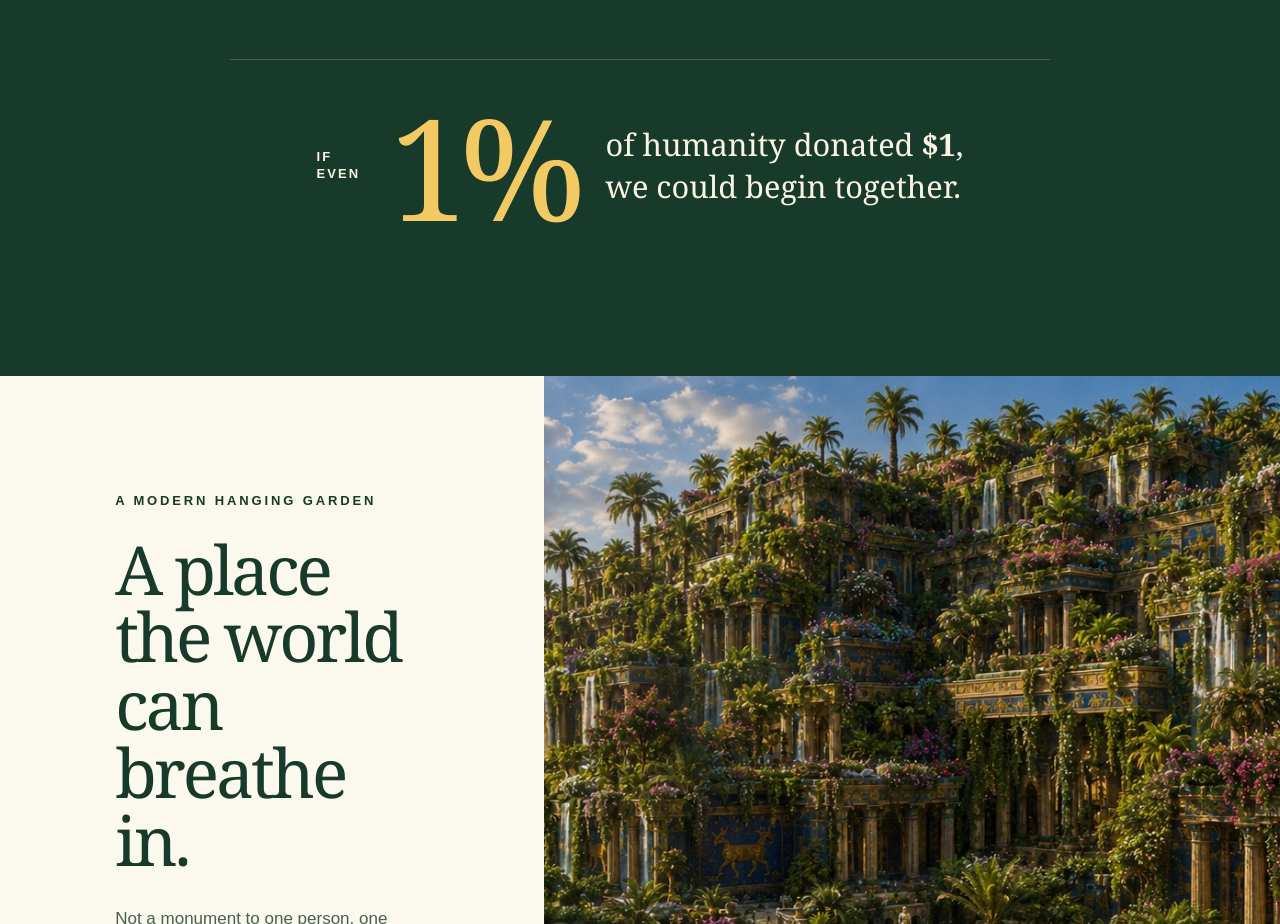
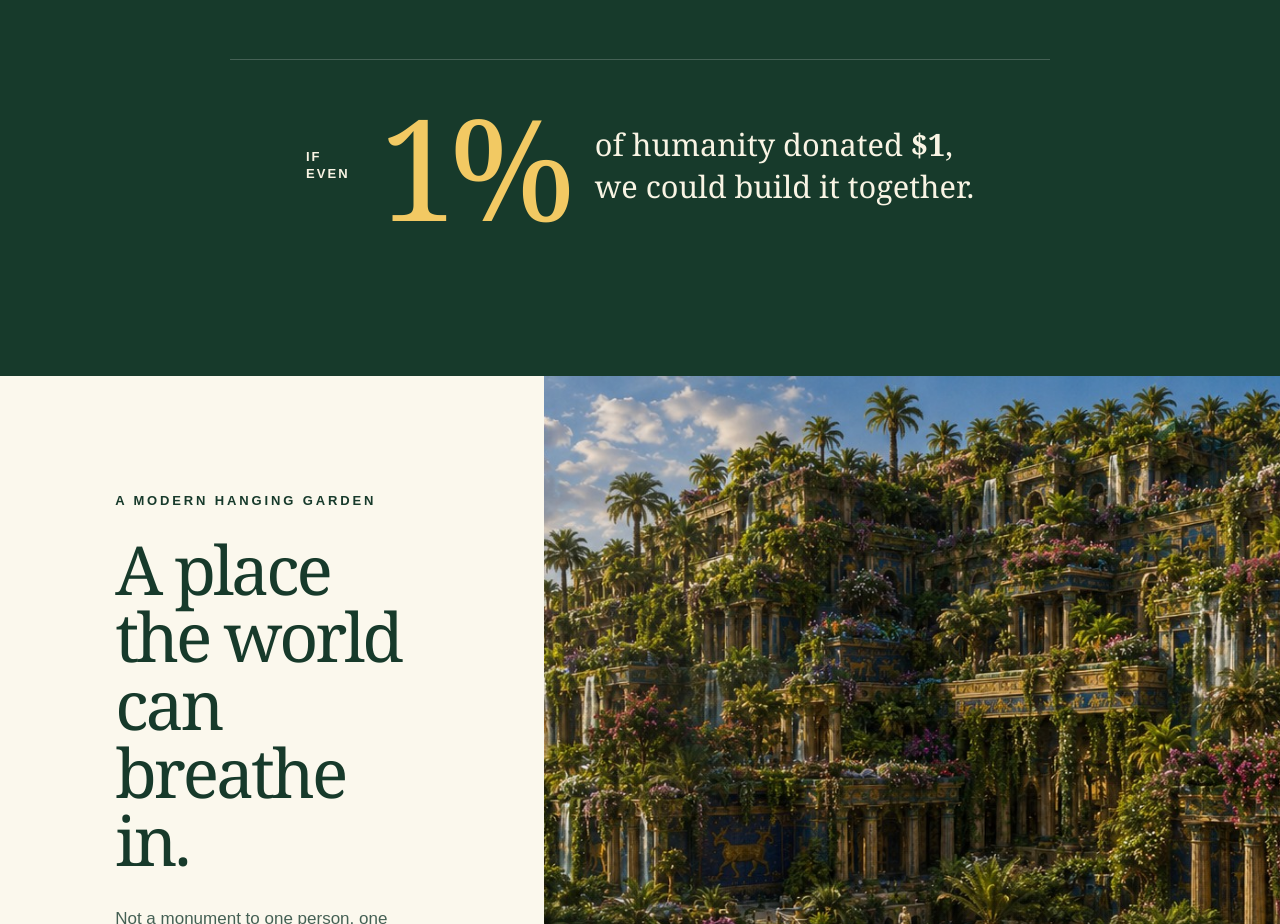
Before and after one commit to amyleesterling/babylon, a Next.js app: page / in a window 1280 px wide. Shown: the part 1400-2324 px from the top of the page. Built offline with nearby package versions, Linux system fonts and the light colour scheme.

Commit message:
Refine Babylon collective action line

```diff
--- a/app/page.tsx
+++ b/app/page.tsx
@@ -48,7 +48,7 @@ export default function Home() {
         <div className="possibility">
           <span className="possibility-small">IF EVEN</span>
           <strong>1%</strong>
-          <span className="possibility-copy">of humanity donated <b>$1</b>,<br />we could begin together.</span>
+          <span className="possibility-copy">of humanity donated <b>$1</b>,<br />we could build it together.</span>
         </div>
       </section>
 
```
